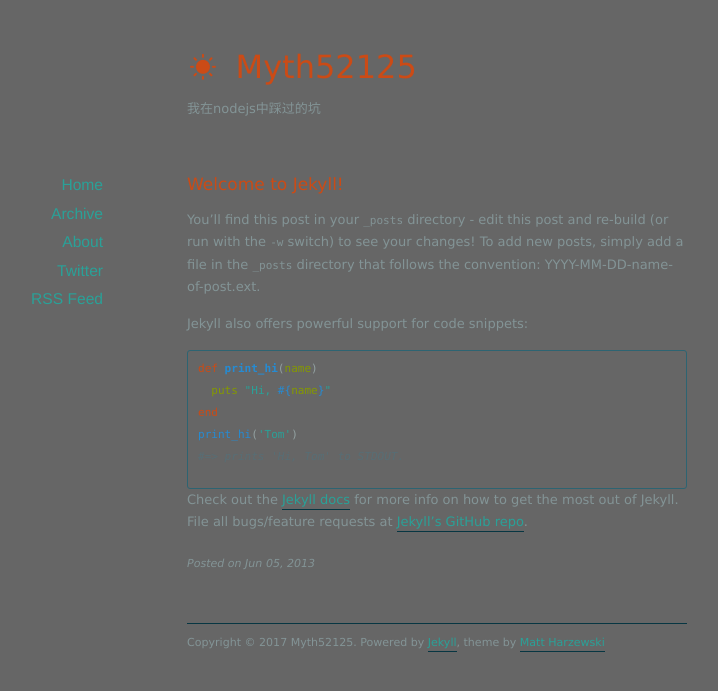
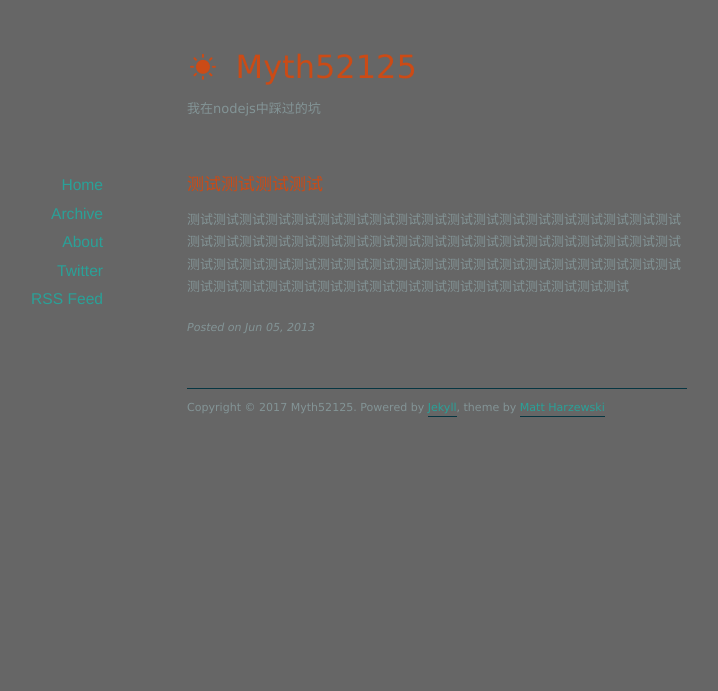
Before and after one commit to Myth52125/Myth52125, a Jekyll site: the page built from _posts/2013-06-05-welcome-to-jekyll.markdown, in a window 1280 px wide. Shown: the top 691 px of the page, without its empty margins (203-921 px from the left). Built offline with Jekyll 4.4.1, drawn with Linux system fonts in a browser that asks for light colours; nearby versions of some CDN libraries.

Commit message:
Update 2013-06-05-welcome-to-jekyll.markdown

```diff
--- a/_posts/2013-06-05-welcome-to-jekyll.markdown
+++ b/_posts/2013-06-05-welcome-to-jekyll.markdown
@@ -1,24 +1,11 @@
 ---
 layout: post
-title:  "Welcome to Jekyll!"
+title:  "测试测试测试测试"
 date:   2013-06-05 17:06:25
-categories: jekyll update
+categories: test
 ---
 
-You'll find this post in your `_posts` directory - edit this post and re-build (or run with the `-w` switch) to see your changes!
-To add new posts, simply add a file in the `_posts` directory that follows the convention: YYYY-MM-DD-name-of-post.ext.
-
-Jekyll also offers powerful support for code snippets:
-
-{% highlight ruby %}
-def print_hi(name)
-  puts "Hi, #{name}"
-end
-print_hi('Tom')
-#=> prints 'Hi, Tom' to STDOUT.
-{% endhighlight %}
-
-Check out the [Jekyll docs][jekyll] for more info on how to get the most out of Jekyll. File all bugs/feature requests at [Jekyll's GitHub repo][jekyll-gh].
+测试测试测试测试测试测试测试测试测试测试测试测试测试测试测试测试测试测试测试测试测试测试测试测试测试测试测试测试测试测试测试测试测试测试测试测试测试测试测试测试测试测试测试测试测试测试测试测试测试测试测试测试测试测试测试测试测试测试测试测试测试测试测试测试测试测试测试测试测试测试测试测试测试测试
 
 [jekyll-gh]: https://github.com/mojombo/jekyll
 [jekyll]:    http://jekyllrb.com
```
